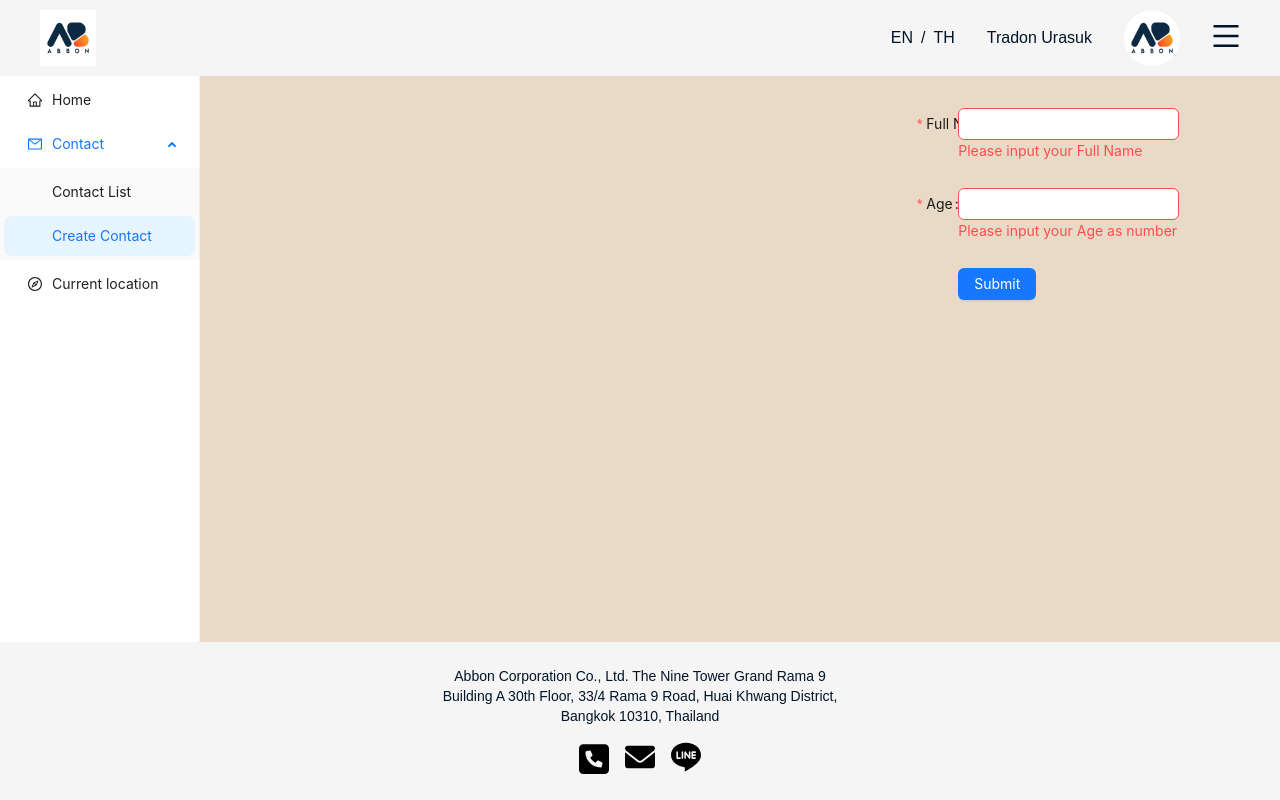
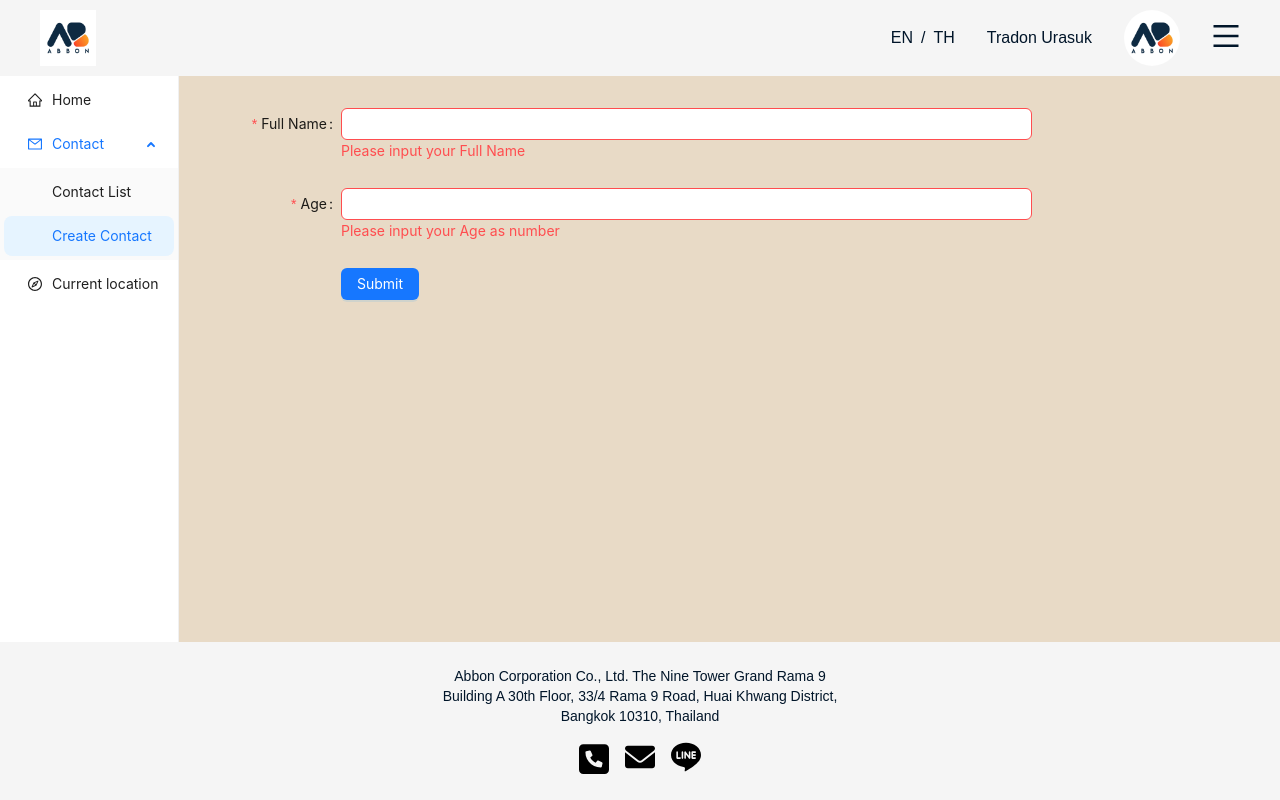
Before and after one commit to ballinwza/tr-workshop-fe-01, a Next.js app: page /contact/create in a window 1280 px wide. Built offline with nearby package versions, Linux system fonts and the light colour scheme; what @ant-design/nextjs-registry would draw is missing.

Commit message:
fix: 🐛 fix bug width not contain

```diff
--- a/src/app/contact/create/page.tsx
+++ b/src/app/contact/create/page.tsx
@@ -1,5 +1,9 @@
 import ContactForm from '@/components/contact/ContactForm'
 
 export default function CreateContactPage() {
-    return <ContactForm />
+    return (
+        <div className="w-full">
+            <ContactForm />
+        </div>
+    )
 }
--- a/src/app/page.tsx
+++ b/src/app/page.tsx
@@ -14,7 +14,7 @@ const HomePage: FC = () => {
     const [isModalOpen, setIsModalOpen] = useState<boolean>(false)
 
     return (
-        <div className="flex flex-col gap-6">
+        <div className="w-full flex flex-col gap-6">
             <div className="flex flex-col gap-2">
                 <h2 className="font-bold text-lg">
                     {currentLang === 'en' ? 'Picture Profile' : 'รูปภาพโปรไฟล์'}
--- a/src/components/layouts/AllPageLayout.tsx
+++ b/src/components/layouts/AllPageLayout.tsx
@@ -16,7 +16,7 @@ const AllPageLayout: FC<Props> = ({ children }: Props) => {
                 <Sidebar />
                 <div
                     className={
-                        `flex-grow px-4 py-8 max-w-[100vw] flex justify-end ` +
+                        `flex-grow px-4 py-8 w-full max-w-[100vw] flex justify-end ` +
                         `md:p-8 `
                     }
                     style={{
```
